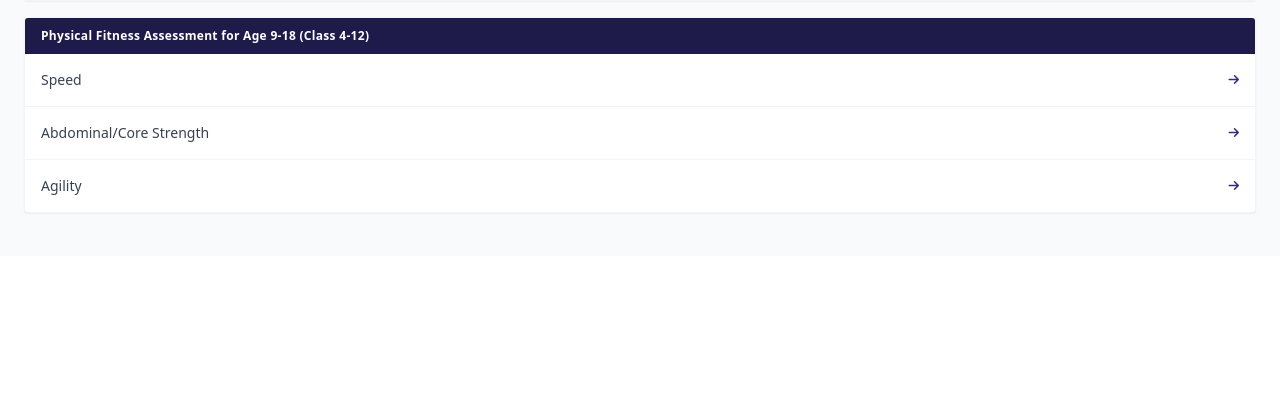
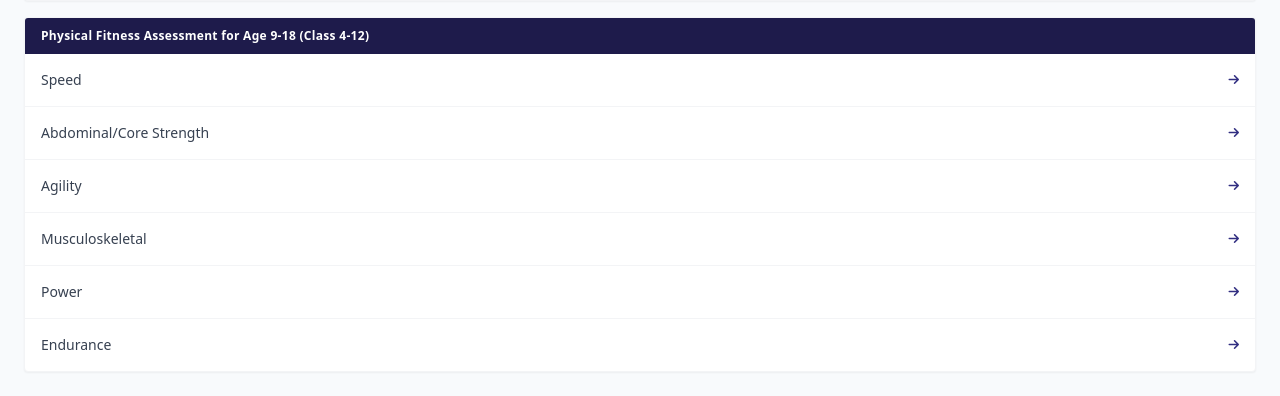
Before and after one commit to daksh-jangra/goforfit_MPTR, a FastAPI app: page / in a window 1280 px wide. Shown: the part 544-940 px from the top of the page. Before the commit the page ends 758 px from the top, so only its background shows below. Run offline with FastAPI, Linux system fonts and the light colour scheme; some libraries are stand-ins or nearby versions.

Commit message:
Link every test category from the home page
The home page's category links are a fixed list, and three categories had
none: Musculoskeletal (Trunk Lift, Reverse Curl, Shoulder Stretch), Power
(Vertical Jump) and Endurance (600 m Run). Those five tests could only be
reached through "All Computer Vision Fitness Tests". They now have links
under Physical Fitness Assessment for Age 9-18, in the same style as the
rest.

Checked by following every home-page link: each of the 14 tests is now
reachable from a category link.

```diff
--- a/templates/index.html
+++ b/templates/index.html
@@ -104,6 +104,18 @@
                         <span>Agility</span>
                         <i class="fa-solid fa-arrow-right text-indigo-900 text-xs"></i>
                     </a>
+                    <a href="{{ url_for('screen2', category='Musculoskeletal') }}" class="p-4 flex justify-between items-center text-sm text-gray-700 hover:bg-gray-50">
+                        <span>Musculoskeletal</span>
+                        <i class="fa-solid fa-arrow-right text-indigo-900 text-xs"></i>
+                    </a>
+                    <a href="{{ url_for('screen2', category='Power') }}" class="p-4 flex justify-between items-center text-sm text-gray-700 hover:bg-gray-50">
+                        <span>Power</span>
+                        <i class="fa-solid fa-arrow-right text-indigo-900 text-xs"></i>
+                    </a>
+                    <a href="{{ url_for('screen2', category='Endurance') }}" class="p-4 flex justify-between items-center text-sm text-gray-700 hover:bg-gray-50">
+                        <span>Endurance</span>
+                        <i class="fa-solid fa-arrow-right text-indigo-900 text-xs"></i>
+                    </a>
                 </div>
             </div>
         </div>
```
